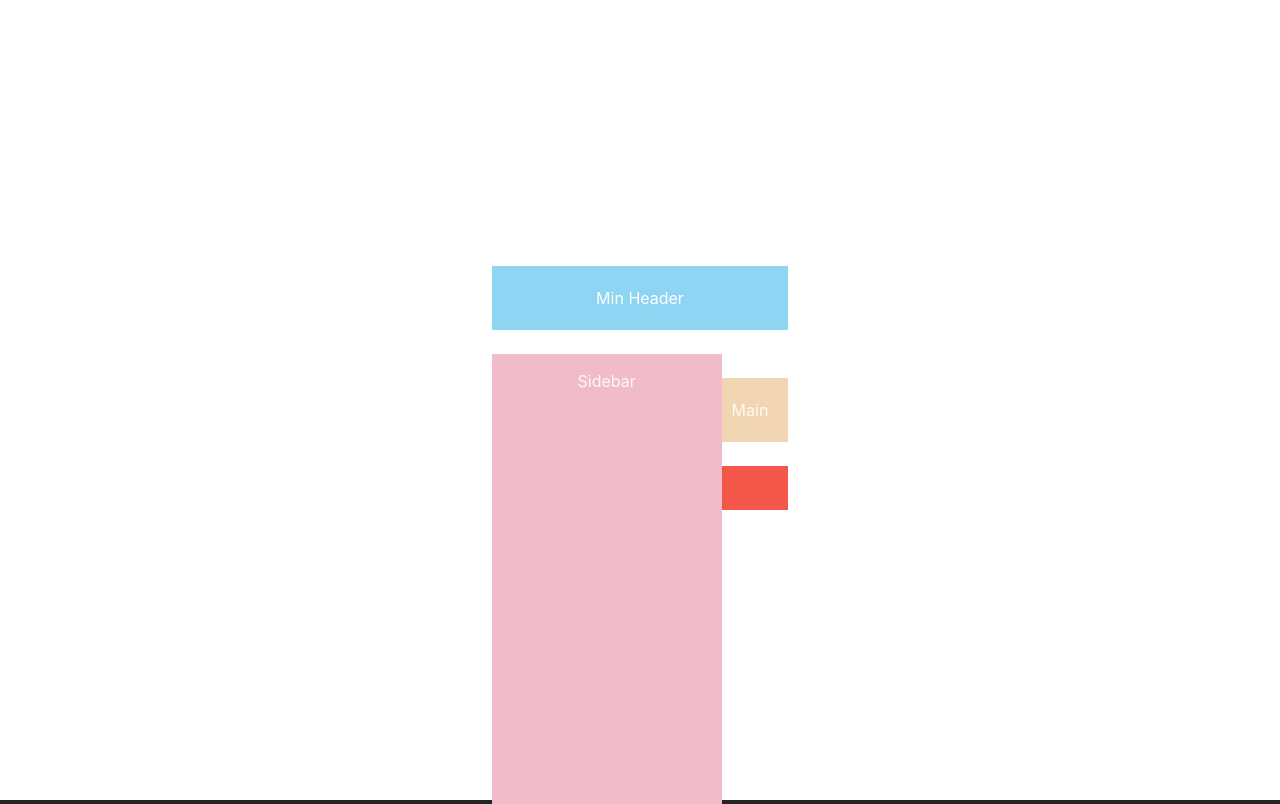
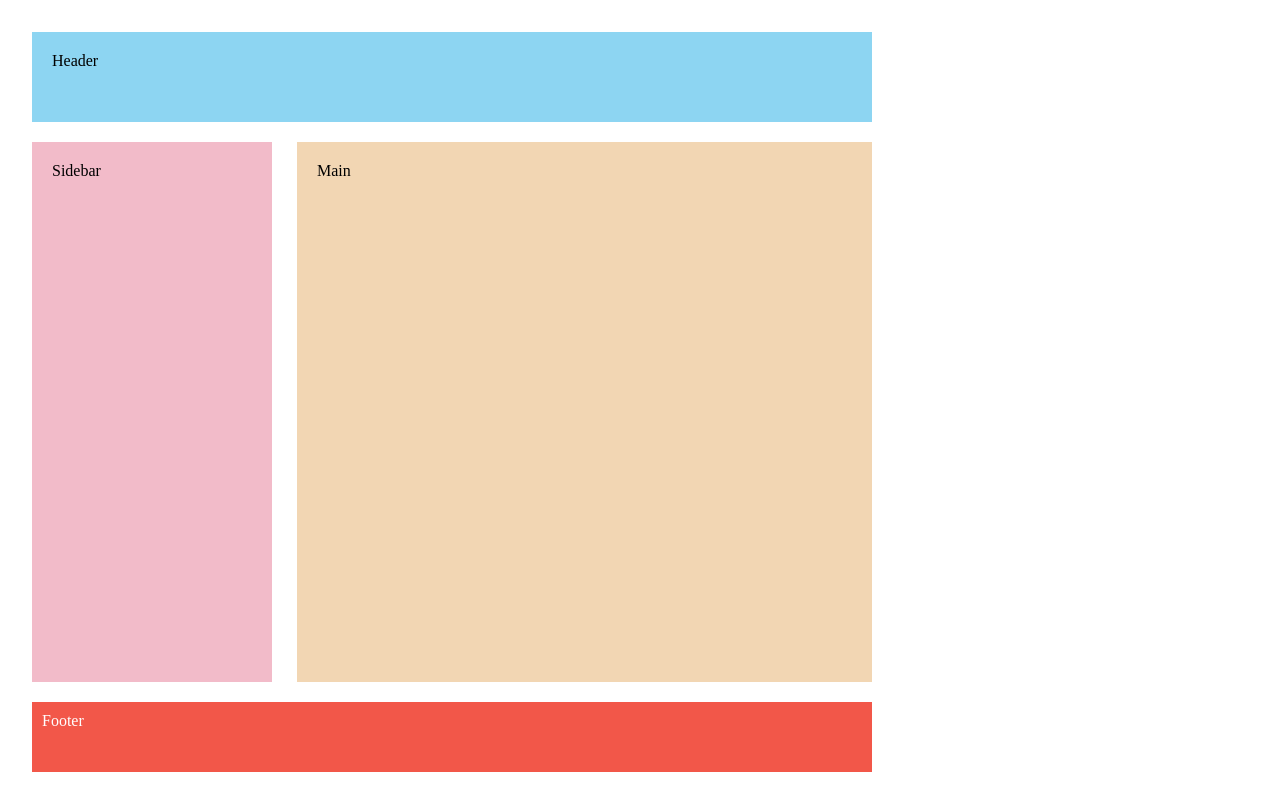
Before and after one commit to ellarhur/ellas_first_react_project, a React (Vite) app: page / in a window 1280 px wide. Built offline with nearby package versions, Linux system fonts and the light colour scheme.

Commit message:
[Add] code for it to look good

```diff
--- a/src/App.jsx
+++ b/src/App.jsx
@@ -15,6 +15,7 @@ function App() {
     <Sidebar />
     <Main />
     <Footer />
+
     </>
   )
 }
--- a/src/compontents/Footer.jsx
+++ b/src/compontents/Footer.jsx
@@ -3,7 +3,7 @@ import React from 'react'
 export default function Footer() {
   return (
     <div>
-               <header className="footer">Footer</header>;
+               <footer className="footer">Footer</footer>
 
     </div>
   )
--- a/src/compontents/Header.jsx
+++ b/src/compontents/Header.jsx
@@ -3,7 +3,9 @@ import React from 'react'
 const Header = () => {
   return (
     <div>
-         <header className="header">Min Header</header>;
+         <header className="header">
+            Header
+         </header>
     </div>
   )
 }
--- a/src/compontents/Main.jsx
+++ b/src/compontents/Main.jsx
@@ -3,7 +3,7 @@ import React from 'react'
 export default function Main() {
   return (
     <div>
-         <header className="main">Main</header>;
+         <main className="main">Main</main>
     </div>
   )
 }
--- a/src/compontents/Navigation.jsx
+++ b/src/compontents/Navigation.jsx
@@ -3,7 +3,9 @@ import React from 'react'
 export default function Navigation() {
   return (
     <div>
-               <header className="navigation">Navigation</header>;
+               <navigation className="navigation">
+
+               </navigation>
 
     </div>
   )
--- a/src/compontents/Sidebar.jsx
+++ b/src/compontents/Sidebar.jsx
@@ -1,10 +1,10 @@
-import React from 'react'
+// Sidebar.jsx
+import React from 'react';
 
 export default function Sidebar() {
   return (
-    <div>
-               <header className="sidebar">Sidebar</header>;
-
+    <div className="sidebar">
+      Sidebar
     </div>
-  )
+  );
 }
--- a/src/index.css
+++ b/src/index.css
@@ -1,24 +1,8 @@
-:root {
-  font-family: Inter, system-ui, Avenir, Helvetica, Arial, sans-serif;
-  line-height: 1.5;
-  font-weight: 400;
-
-  color-scheme: light dark;
-  color: rgba(255, 255, 255, 0.87);
-  background-color: #242424;
-
-  font-synthesis: none;
-  text-rendering: optimizeLegibility;
-  -webkit-font-smoothing: antialiased;
-  -moz-osx-font-smoothing: grayscale;
-}
-
-
 body {
   margin: 0;
   display: flex;
-  place-items: center;
-  min-width: 320px;
+  place-items: top;
+  width:100vh;
   min-height: 100vh;
   background-color: #fff;
 }
@@ -30,9 +14,11 @@ h1 {
 
 .header {
   background-color: #8DD5F2;
-  color: white;
   padding: 20px;
-  text-align: center;
+  width:100vh;
+  height:50px;
+  margin-bottom:20px;
+  text-align: left;
 }
 
 .navigation {
@@ -48,15 +34,19 @@ h1 {
 .sidebar {
   background-color:#F2BBC9;
   width: 200px;
-  padding: 15px;
-  height: 100vh;
+  padding: 20px;
+  height: 500px;
   position: fixed;
+  text-align: left;
 }
 
 .main {
-  margin-left: 220px;
+  margin-left: 265px;
+  height:500px;
   padding: 20px;
   background-color: #F2D6B3;
+    text-align: left;
+
 }
 
 
@@ -65,4 +55,7 @@ h1 {
   color: white;
   padding: 10px;
   text-align: center;
+  height:50px;
+  margin-top:20px;
+  text-align: left;
 }
```
